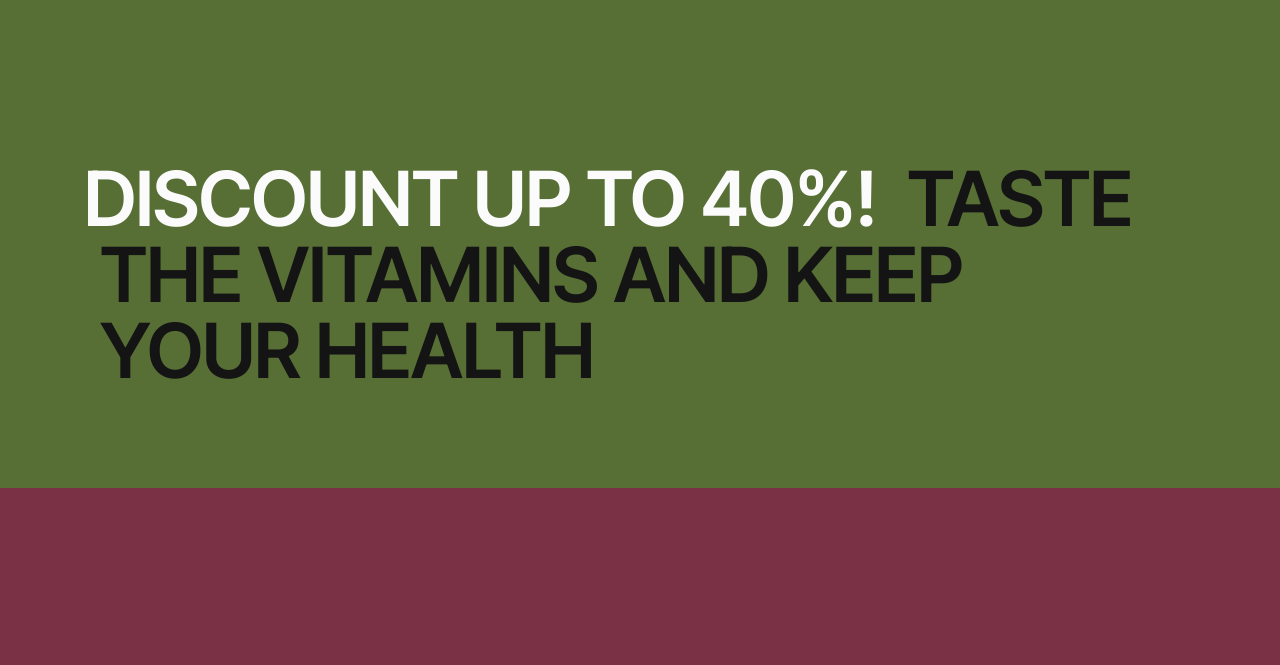
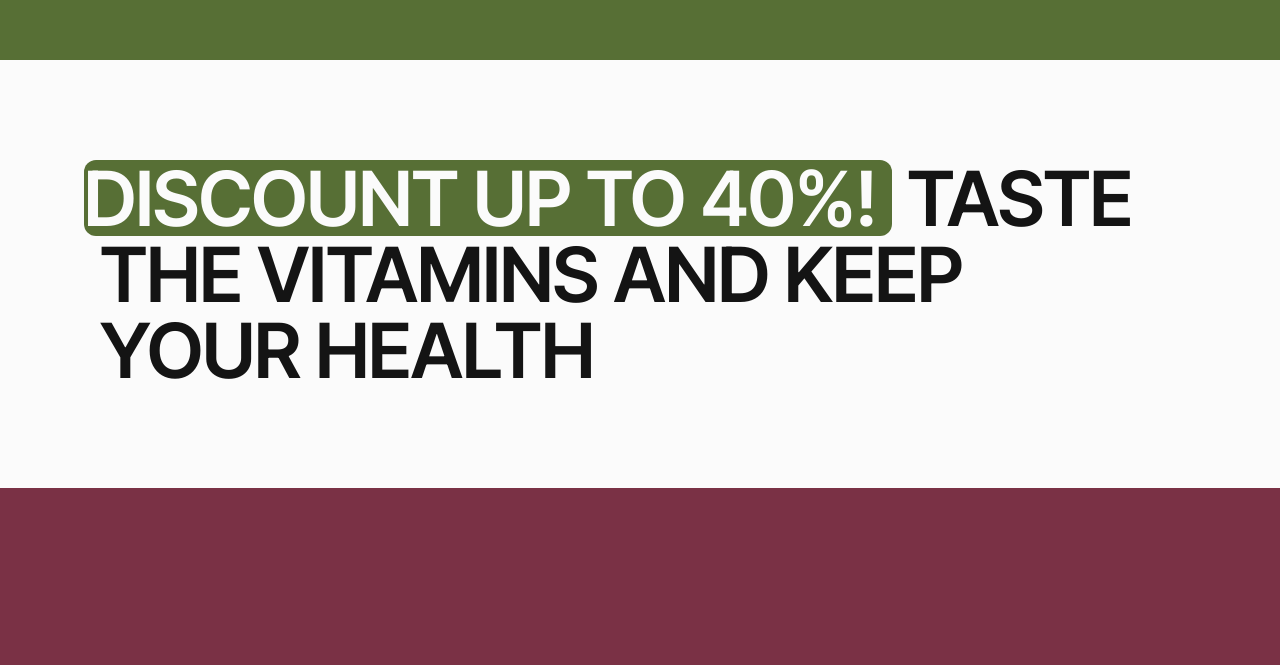
Before and after one commit to GoitStudentsWorks/html-css_116_AlexNovickiy, a website built with Vite: page src/index.html in a window 1280 px wide. Shown: the part 736-1401 px from the top of the page. Built offline with nearby package versions, Linux system fonts and the light colour scheme.

Commit message:
small fix bg color

```diff
--- a/src/css/advertisement.css
+++ b/src/css/advertisement.css
@@ -1,5 +1,6 @@
 .advertisement-section {
   padding: 80px 0;
+  background-color: #fbfbfb;
 }
 
 .advertisement-title {
```
